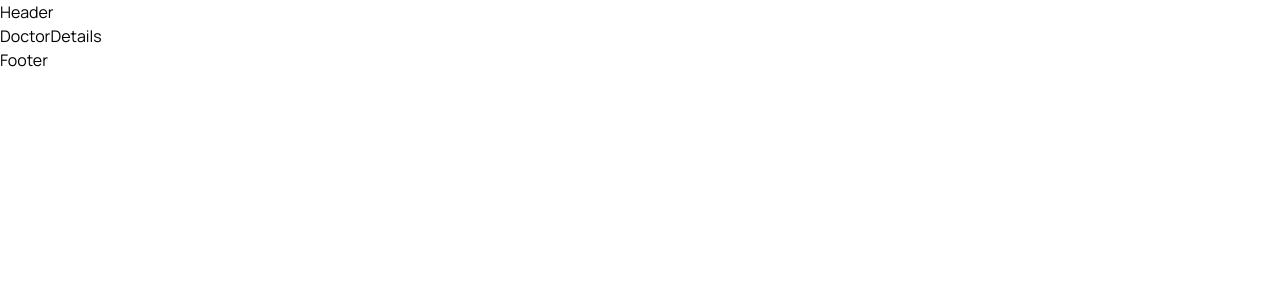
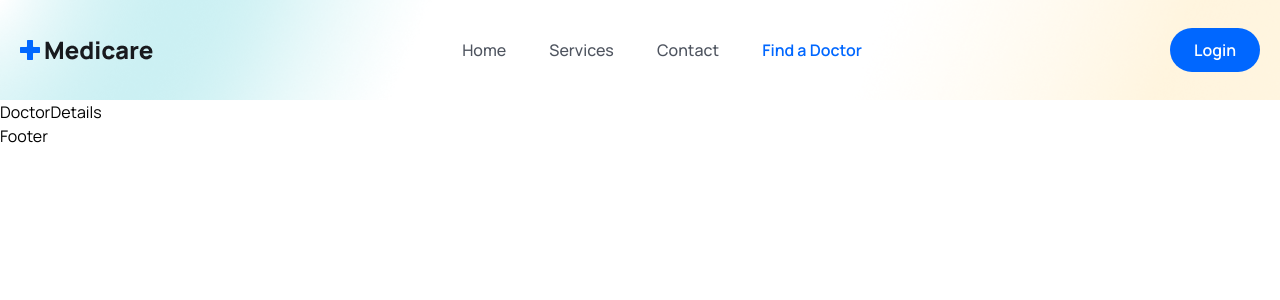
Before and after one commit to animeshthomas/Doccure-MERN, a React (Vite) app in the folder frontend/: page /doctors/1 in a window 1280 px wide. Shown: the top 300 px of the page. Built offline with nearby package versions, Linux system fonts and the light colour scheme.

Commit message:
navbar completed

```diff
--- a/frontend/src/App.css
+++ b/frontend/src/App.css
@@ -9,3 +9,40 @@
 body{
   font-family: 'Manrope', sans-serif;
 }
+
+.sticky_header{
+  width: 100%;
+  height: 80px;
+  line-height: 80px;
+  position: sticky;
+  z-index: 99999;
+  box-shadow: 3px 3px -8px 3px #ddd;
+}
+
+@media only screen and (max-width: 758px){
+  .navigation{
+    width: 100%;
+    height: 100%;
+    position: fixed;
+    top: 0;
+    left:0;
+    z-index: 100;
+    background-color: #00000084;
+    display: none;
+  }
+  .menu{
+    width: 15rem;
+    height: 100%;
+    position: absolute;
+    top: 0;
+    right:0;
+    z-index: 200;
+    flex-direction: column;
+    justify-content: center;
+    align-items: center;
+    line-height: 30px;
+  }
+  .show_menu{
+    display: block;
+  }
+}
--- a/frontend/src/components/Header/Header.jsx
+++ b/frontend/src/components/Header/Header.jsx
@@ -1,9 +1,92 @@
-import React from 'react'
+import { useEffect, useRef } from 'react';
+import { Link, NavLink } from 'react-router-dom';
+import logo from '../../assets/images/logo.png';
+import UserImage from '../../assets/images/avatar-icon.png';
+import { BiMenu } from 'react-icons/bi';
+const navLinks = [
+  {
+    title: 'Home',
+    path: '/home',
+  },
+  {
+    title: 'Services',
+    path: '/services',
+  },
+  {
+    title: 'Contact',
+    path: '/contact',
+  },
+  {
+    title: 'Find a Doctor',
+    path: '/doctors',
+  },
+];
 
 const Header = () => {
+  const headerRef=useRef(null);
+  const menuRef=useRef(null);
+  const handleStickyHeader=()=>{
+    window.addEventListener('scroll',()=>{
+      if(document.body.scrollTop>80 || document.documentElement.scrollTop>80){
+        headerRef.current.classList.add('sticky_header');
+      }
+      else{
+        headerRef.current.classList.remove('sticky_header');
+      }
+    })
+  }
+  useEffect(()=>{
+    handleStickyHeader();
+    return ()=>{
+      window.removeEventListener('scroll',handleStickyHeader);
+    }
+  })
+  const toggleMenu=()=>{menuRef.current.classList.toggle('show_menu')}
   return (
-    <div>Header</div>
-  )
-}
+    <header className="header flex items-center" ref={headerRef}>
+      <div className="container">
+        <div className="flex items-center justify-between">
+          <div>
+            <img src={logo} alt="logo" />
+          </div>
+          <div className="navigation" ref={menuRef} onClick={toggleMenu}>
+            <ul className="menu flex items-center gap-[2.7rem]">
+              {navLinks.map((link, index) => (
+                <li key={index}>
+                  <NavLink
+                    to={link.path}
+                    className={navClass =>
+                      navClass.isActive
+                        ? 'text-primaryColor text-[16px] leading-7 font-[600]'
+                        : 'text-textColor text-[16px] leading-7 font-[500] hover:text-primaryColor'
+                    }
+                  >
+                    {link.title}
+                  </NavLink>
+                </li>
+              ))}
+            </ul>
+          </div>
+          <div className="flex items-center gap-4">
+            <div className='hidden'>
+              <Link to='/'>
+                <figure className="w-[35px] h-[35px] rounded-full cursor-pointer">
+                  <img src={UserImage} className="w-full rounded-full" alt="" />
+                </figure>
+              </Link>
+            </div>
 
-export default Header
+            <Link to='/login'>
+              <button className="bg-primaryColor py-2 px-6 text-white font-[600] h-[44px] flex items-center justify-center rounded-[50px]">Login</button>
+            </Link>
+            <span className='md:hidden' onClick={toggleMenu}>
+              <BiMenu className="w-6 h-6 cursor-pointer"></BiMenu>
+            </span>
+          </div>
+        </div>
+      </div>
+    </header>
+  );
+};
+
+export default Header;
--- a/frontend/src/index.css
+++ b/frontend/src/index.css
@@ -22,6 +22,9 @@
     .text_para{
         @apply text-[18px] leading-[30px] font-[400] text-textColor mt-[18px]
     }
+    .header{
+        @apply bg-[url('./assets/images/mask.png')] bg-no-repeat bg-cover bg-center bg-cover w-full h-[100px] leading-[100px]
+    }
 }
 
 @media only screen and (max-width:768px){
--- a/frontend/src/routes/Routers.jsx
+++ b/frontend/src/routes/Routers.jsx
@@ -11,6 +11,7 @@
 const Routers = () => {
   return (
     <Routes>
+      <Route path="/" element={<Home />} />
         <Route path="/home" element={<Home />} />
         <Route path="/services" element={<Services />} />
         <Route path="/contact" element={<Contact />} />
```
